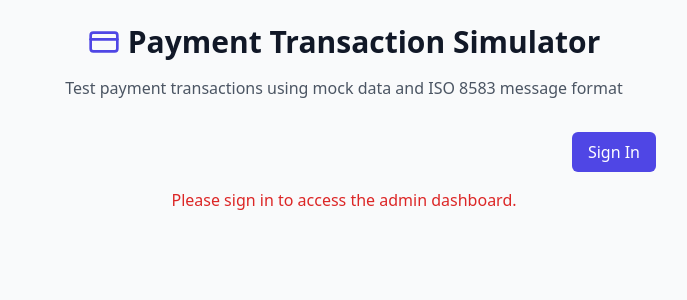
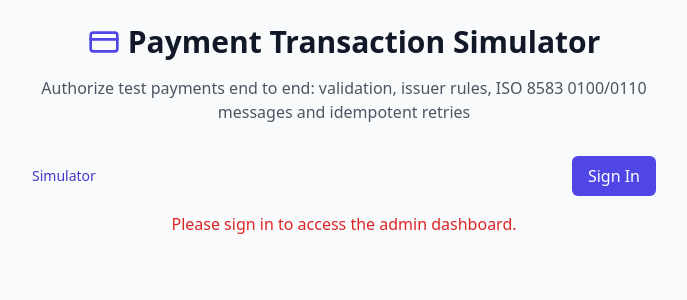
Before and after one commit to 4Min4m/TransactionSimulator, a React (Vite) app in the folder frontend/: page /admin in a window 1280 px wide. Shown: the top 300 px of the page, without its empty margins (296-983 px from the left). Built offline with nearby package versions, Linux system fonts and the light colour scheme; no server answers.

Commit message:
Enhance App component with routing and data refresh
Updated the App component to include navigation links and refresh data functionality after transactions.

```diff
--- a/frontend/src/App.tsx
+++ b/frontend/src/App.tsx
@@ -1,6 +1,6 @@
 import { useState } from "react";
 import { CreditCard } from "lucide-react";
-import { BrowserRouter as Router, Routes, Route } from "react-router-dom";
+import { BrowserRouter as Router, Routes, Route, Link } from "react-router-dom";
 import TransactionForm from "./components/TransactionForm";
 import BatchForm from "./components/BatchForm";
 import TransactionHistory from "./components/TransactionHistory";
@@ -14,10 +14,14 @@ export default function App() {
   // Initialize from a (non-expired) token so the session survives a refresh.
   const [isLoggedIn, setIsLoggedIn] = useState<boolean>(isAuthenticated());
   const [showSignIn, setShowSignIn] = useState(false);
+  // Bumped after every payment/batch so history and chart reload.
+  const [dataVersion, setDataVersion] = useState(0);
+  const refreshData = () => setDataVersion((v) => v + 1);
 
   const handleSignIn = () => {
     setIsLoggedIn(true);
     setShowSignIn(false);
+    refreshData();
   };
 
   const handleSignOut = () => {
@@ -37,12 +41,23 @@ export default function App() {
               </h1>
             </div>
             <p className="text-gray-600">
-              Test payment transactions using mock data and ISO 8583 message format
+              Authorize test payments end to end: validation, issuer rules, ISO 8583 0100/0110 messages and
+              idempotent retries
             </p>
           </div>
 
           {/* Sign In / Sign Out buttons */}
-          <div className="flex justify-end mb-4">
+          <div className="flex justify-between items-center mb-4">
+            <nav className="flex gap-4 text-sm">
+              <Link to="/" className="text-indigo-700 hover:underline">
+                Simulator
+              </Link>
+              {isLoggedIn && (
+                <Link to="/admin" className="text-indigo-700 hover:underline">
+                  Admin dashboard
+                </Link>
+              )}
+            </nav>
             {!isLoggedIn ? (
               <button
                 onClick={() => setShowSignIn(true)}
@@ -90,9 +105,13 @@ export default function App() {
                     </nav>
                   </div>
 
-                  {activeTab === "single" ? <TransactionForm /> : <BatchForm />}
-                  <TransactionHistory />
-                  <TransactionChart />
+                  {activeTab === "single" ? (
+                    <TransactionForm onProcessed={refreshData} />
+                  ) : (
+                    <BatchForm onCompleted={refreshData} />
+                  )}
+                  <TransactionHistory key={`history-${dataVersion}`} />
+                  <TransactionChart key={`chart-${dataVersion}`} />
                 </div>
               }
             />
```
